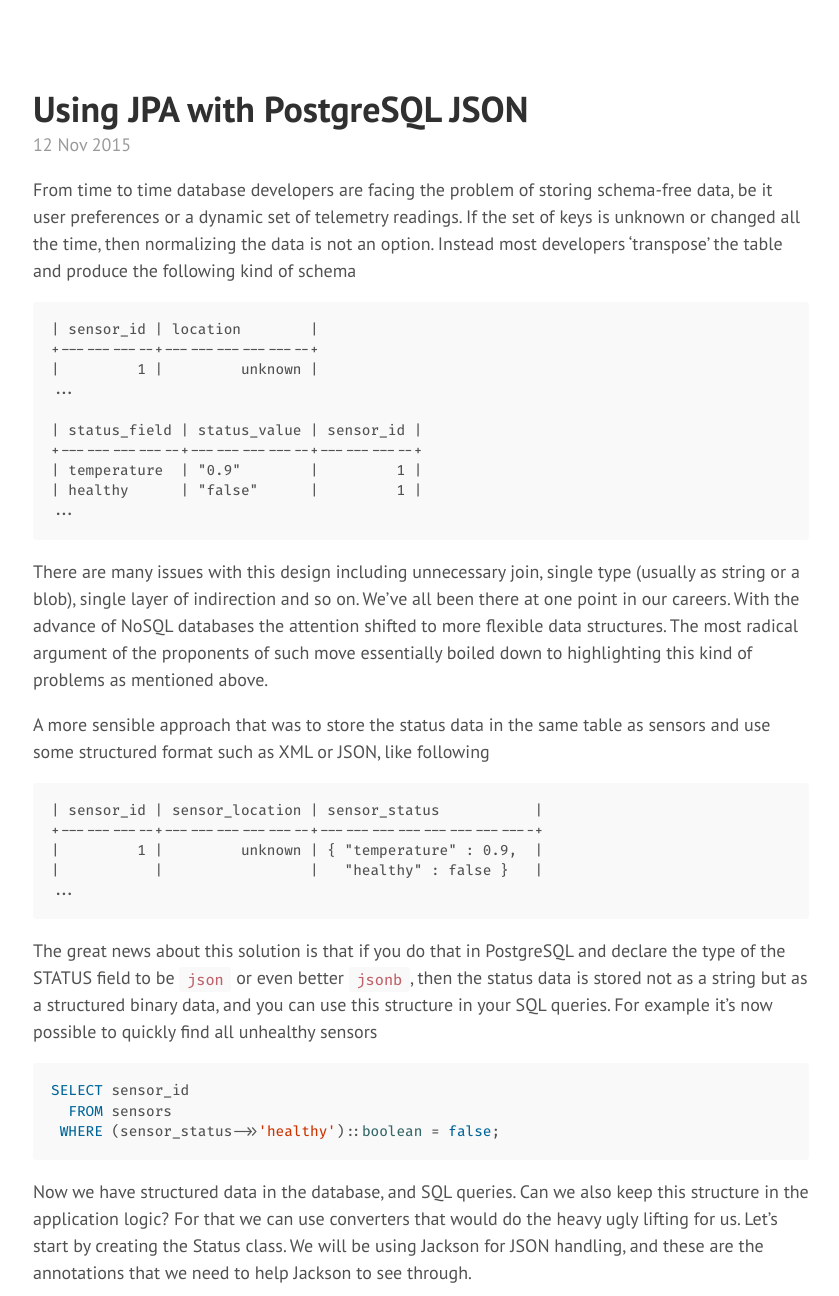
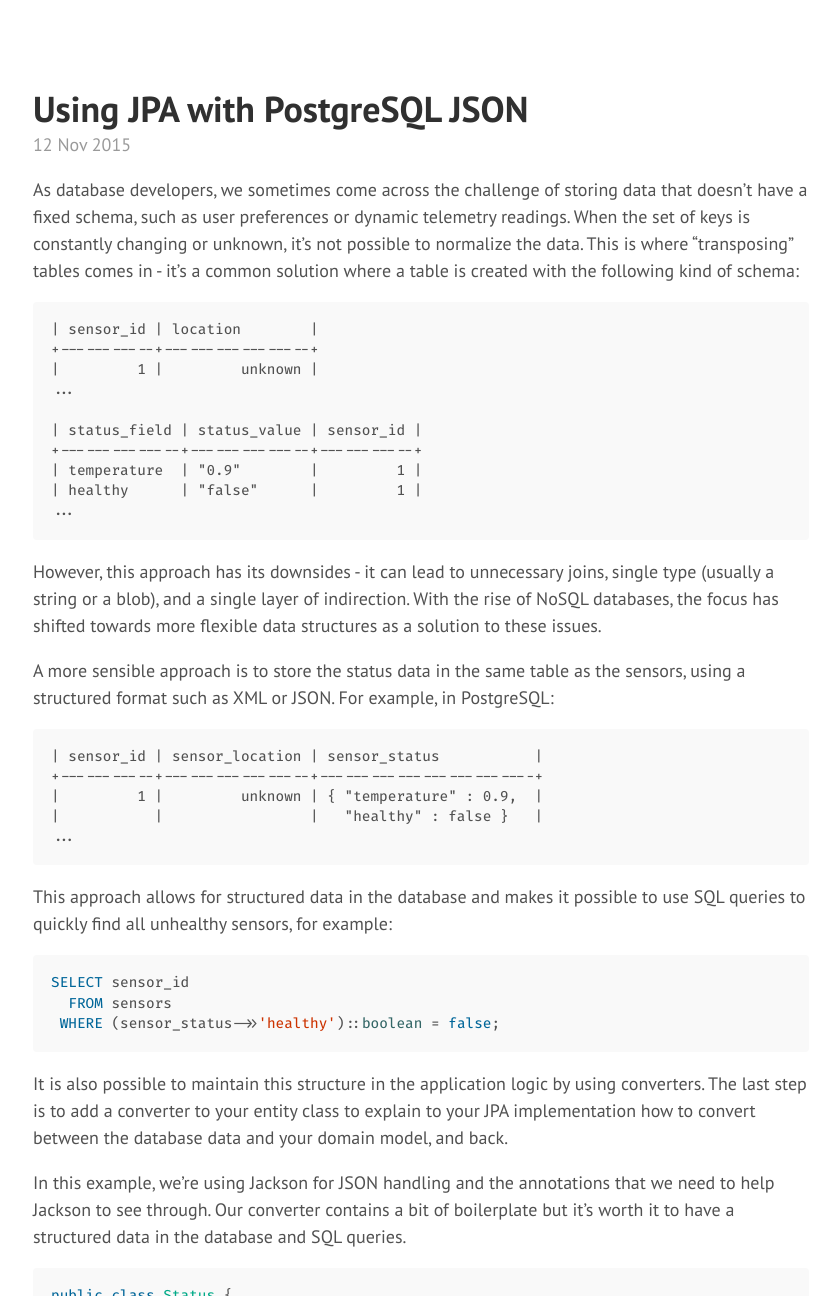
Before and after one commit to vasily-kartashov/vasily-kartashov.github.io, a Jekyll site: the page built from _posts/2015-11-12-jpa-and-postgresql-json.md, in a window 1280 px wide and 1400 px high, cut to the strip 104-1400 px from the top of the window. Shown: the whole strip, without its empty margins (381-1220 px from the left). Built offline with Jekyll 4.4.1, drawn with Linux system fonts in a browser that asks for light colours; some web fonts are replaced.

Commit message:
clean up

````diff
--- a/_posts/2015-11-12-jpa-and-postgresql-json.md
+++ b/_posts/2015-11-12-jpa-and-postgresql-json.md
@@ -4,7 +4,7 @@
 tags: java postgresql jpa
 ---
 
-From time to time database developers are facing the problem of storing schema-free data, be it user preferences or a dynamic set of telemetry readings. If the set of keys is unknown or changed all the time, then normalizing the data is not an option. Instead most developers 'transpose' the table and produce the following kind of schema
+As database developers, we sometimes come across the challenge of storing data that doesn't have a fixed schema, such as user preferences or dynamic telemetry readings. When the set of keys is constantly changing or unknown, it's not possible to normalize the data. This is where "transposing" tables comes in - it's a common solution where a table is created with the following kind of schema:
 
     | sensor_id | location        |
     +-----------+-----------------+
@@ -17,9 +17,9 @@
     | healthy      | "false"      |         1 |
     ...
 
-There are many issues with this design including unnecessary join, single type (usually as string or a blob), single layer of indirection and so on. We've all been there at one point in our careers. With the advance of NoSQL databases the attention shifted to more flexible data structures. The most radical argument of the proponents of such move essentially boiled down to highlighting this kind of problems as mentioned above.
+However, this approach has its downsides - it can lead to unnecessary joins, single type (usually a string or a blob), and a single layer of indirection. With the rise of NoSQL databases, the focus has shifted towards more flexible data structures as a solution to these issues.
 
-A more sensible approach that was to store the status data in the same table as sensors and use some structured format such as XML or JSON, like following
+A more sensible approach is to store the status data in the same table as the sensors, using a structured format such as XML or JSON. For example, in PostgreSQL:
 
     | sensor_id | sensor_location | sensor_status           |
     +-----------+-----------------+-------------------------+
@@ -27,7 +27,7 @@
     |           |                 |   "healthy" : false }   |
     ...
 
-The great news about this solution is that if you do that in PostgreSQL and declare the type of the STATUS field to be `json` or even better `jsonb`, then the status data is stored not as a string but as a structured binary data, and you can use this structure in your SQL queries. For example it's now possible to quickly find all unhealthy sensors
+This approach allows for structured data in the database and makes it possible to use SQL queries to quickly find all unhealthy sensors, for example:
 
 ```sql
 SELECT sensor_id
@@ -35,7 +35,9 @@
  WHERE (sensor_status->>'healthy')::boolean = false;
 ```
 
-Now we have structured data in the database, and SQL queries. Can we also keep this structure in the application logic? For that we can use converters that would do the heavy ugly lifting for us. Let's start by creating the Status class. We will be using Jackson for JSON handling, and these are the annotations that we need to help Jackson to see through.
+It is also possible to maintain this structure in the application logic by using converters. The last step is to add a converter to your entity class to explain to your JPA implementation how to convert between the database data and your domain model, and back.
+
+In this example, we're using Jackson for JSON handling and the annotations that we need to help Jackson to see through. Our converter contains a bit of boilerplate but it's worth it to have a structured data in the database and SQL queries.
 
 ```java
 public class Status {
````
Also changed, not shown: _posts/2015-11-09-simple-twitter-bot-in-perl.md (+6 -5 lines).
